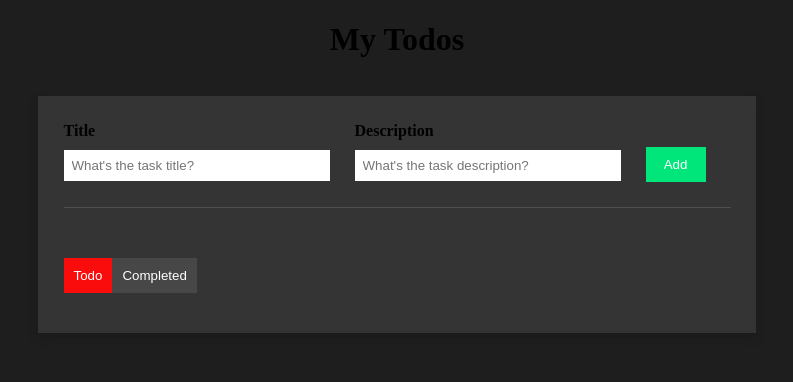
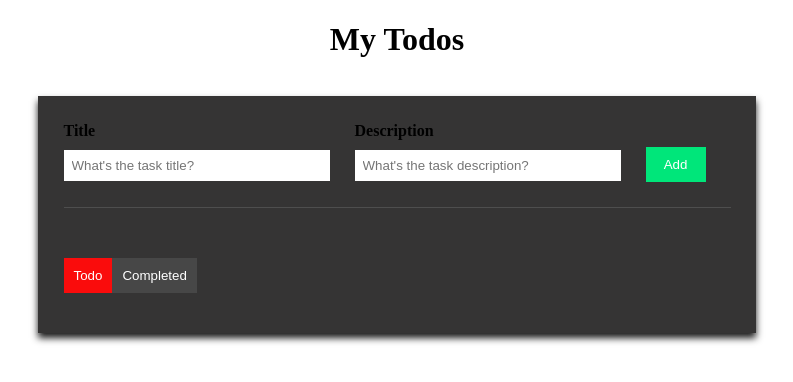
Before and after one commit to jeevan07854/React--Todo-Webapp, a React (Vite) app: page / in a window 1280 px wide. Shown: the top 382 px of the page, without its empty margins (243-1036 px from the left). Built offline with nearby package versions, Linux system fonts and the light colour scheme.

Commit message:
Update App.css

```diff
--- a/src/App.css
+++ b/src/App.css
@@ -1,5 +1,5 @@
 body{
-    background-color: #1f1e1e;
+    background-color: white;
     color:black;
     overflow: hidden;
   }
```
